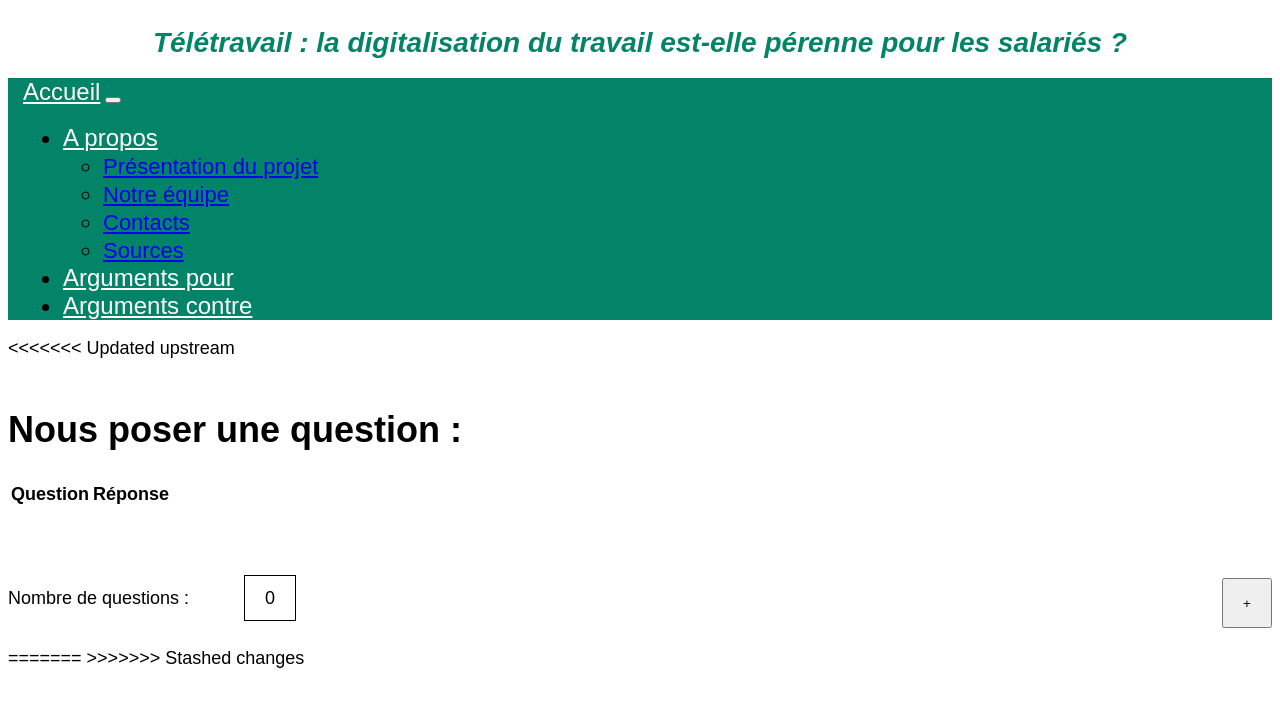
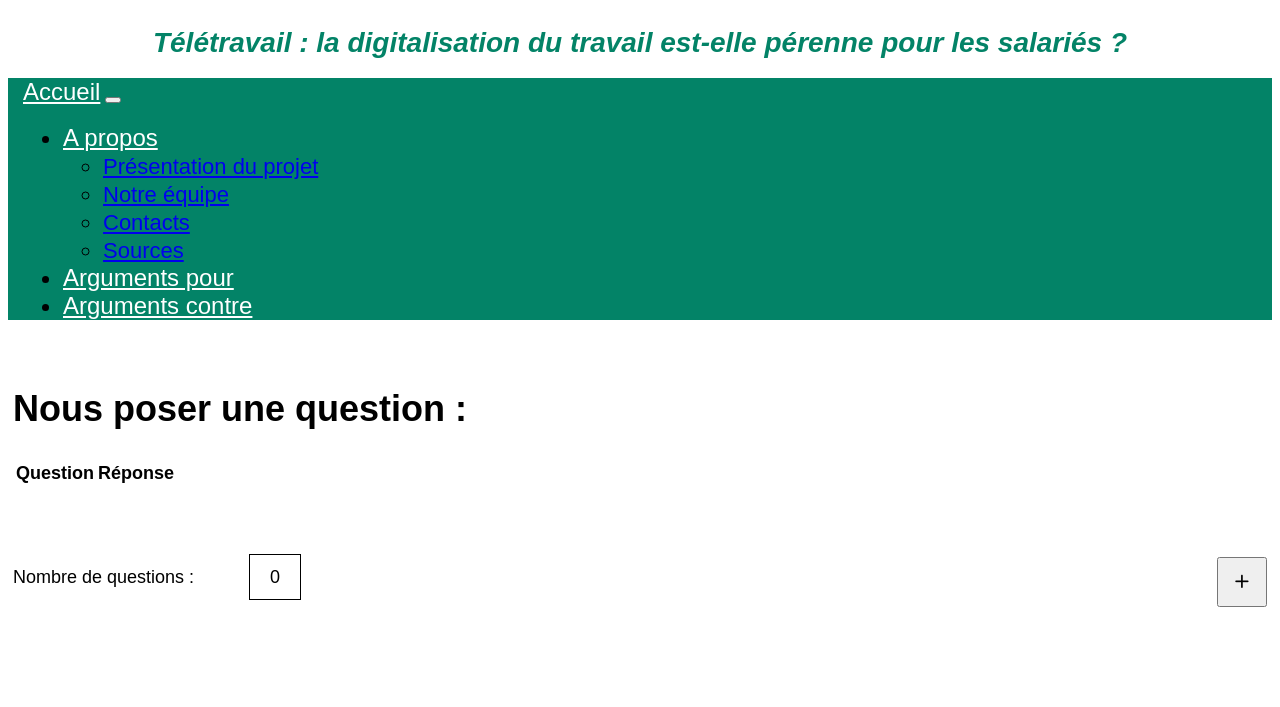
Before and after one commit to sea-gull-diana/Teletravail, a PHP site: page /contact.html in a window 1280 px wide. Shown: the top 707 px of the page. Run offline with PHP 8.4, Linux system fonts and the light colour scheme; lists and menus that the app fills with data are empty.

Commit message:
Ameliorer la mise en page de contact.html

```diff
--- a/contact.html
+++ b/contact.html
@@ -1,12 +1,12 @@
 <!DOCTYPE html>
 <html>
-<<<<<<< Updated upstream
 <head>
 <script src="js/layout.js">
     alert("Fichier layout.js non trouvé !");
 </script>
 <script src="js/jquery.js"></script>
 <meta http-equiv="Content-Type" content="text/html; charset=UTF-8">
+<link rel="stylesheet" type="text/css" href="/css/styles.css">
 <title>Télétravail - Contacts</title>
 </head>
     <body>
@@ -27,21 +27,13 @@
                 </tbody>
             </table>
             </main>
-            <footer class="container-lg qr">
+            <footer class="container qr">
                 <div>
                     Nombre de questions :
                     <span id="score">0</span>
                 </div>
-                <button id="add" type="button" class="btn btn-outline-success">+</button>
+                <button id="add" type="button" class="btn btn-outline-success"><i class="bi-plus-lg"></i></button>
             </footer>
         </div>
-=======
-    <head>
-        <meta charset="utf-8">
-        <link rel="stylesheet" type="text/css" href="/css/styles.css">
-    </head>
-    <body>
-
->>>>>>> Stashed changes
     </body>
 </html>
--- a/css/styles.css
+++ b/css/styles.css
@@ -61,7 +61,7 @@ font-size: 22px;
 /* la page contacts.html */
 
 .qr {
-  padding: 20px 0px;
+  padding: 20px 5px;
 }
 
 thead, tbody {
--- a/js/layout.js
+++ b/js/layout.js
@@ -2,6 +2,7 @@ document.addEventListener("DOMContentLoaded", function() {
   var head = document.querySelector("head");
   head.insertAdjacentHTML('afterbegin', `
     <link href="https://cdn.jsdelivr.net/npm/bootstrap@5.1.2/dist/css/bootstrap.min.css" rel="stylesheet" integrity="sha384-uWxY/CJNBR+1zjPWmfnSnVxwRheevXITnMqoEIeG1LJrdI0GlVs/9cVSyPYXdcSF" crossorigin="anonymous">
+    <link rel="stylesheet" href="https://cdn.jsdelivr.net/npm/bootstrap-icons@1.5.0/font/bootstrap-icons.css">
     <link rel="stylesheet" type="text/css" href="css/styles.css">
     <link rel="icon" type="image/png" sizes="32x32" href="favicon-32x32.png">
     <link rel="icon" type="image/png" sizes="16x16" href="favicon-16x16.png">
--- a/js/teletravail.js
+++ b/js/teletravail.js
@@ -4,13 +4,13 @@ $(document).ready(function() {
     $("#add").click(function() {
         // Append a new empty row with two buttons in the end
         $("tbody").append(`<tr>
-                                <td></td>
-                                <td></td>
+                                <td class="col-5"></td>
+                                <td class="col-5"></td>
                                 <td>
-                                    <button class="btn btn-warning confirm">Confirmer</button>
+                                    <button class="btn btn-success confirm"><i class="bi-check-circle"></i></button>
                                 </td>
                                 <td>
-                                    <button type="button" class="btn btn-outline-danger delete" onclick="deleteRow(this)">Supprimer</button>
+                                    <button type="button" class="btn btn-outline-danger delete" onclick="deleteRow(this)"><i class="bi-trash"></i></button>
                                 </td>
                                 </tr>`);
         // Prepare the newly-created row to get user input
@@ -62,7 +62,7 @@ function confirmEdit(champ) {
             return;
         }
     }
-    // Reprlace input fields in cells with the text value of these fields
+    // Replace input fields in cells with the text value of these fields
     for(var i = 0; i < 2; i++) {
         cell = $(row).children(":nth-child(" + (i + 1) + ")");
         text = cell.children(":first-child").val();
@@ -70,7 +70,7 @@ function confirmEdit(champ) {
     }
 
     // Replace "confirm" button with a "Modify" button
-    $(row).children(":nth-child(3)").html(`<button type="button" class="btn btn-outline-warning edit" onclick="editRow(this)">Modifier</button>`)
+    $(row).children(":nth-child(3)").html(`<button type="button" class="btn btn-outline-warning edit" onclick="editRow(this)"><i class="bi-pen"></i></button>`)
 }
 
 function editRow(champ) {
@@ -79,18 +79,18 @@ function editRow(champ) {
     var m = $(champ).parent().parent().children(":nth-child(3)");
     // Replace the text in the first two cells with input fields
     q.html(`
-            <input type="text" value="` +
+            <input class="col-5" type="text" value="` +
             q.text().trim() +`"
             />
             `);
     r.html(`
-            <input type="text" value="` +
+            <input class="col-5" type="text" value="` +
             r.text().trim() +`"
             />
             `);
     // Replaces "modify" button with "confirm" button
     m.html(`
-            <button class="btn btn-warning confirm"  onclick="confirmEdit(this)">Confirmer</button>
+            <button class="btn btn-success confirm"  onclick="confirmEdit(this)"><i class="bi-check-circle"></i></button>
             `);
 }
 
```
